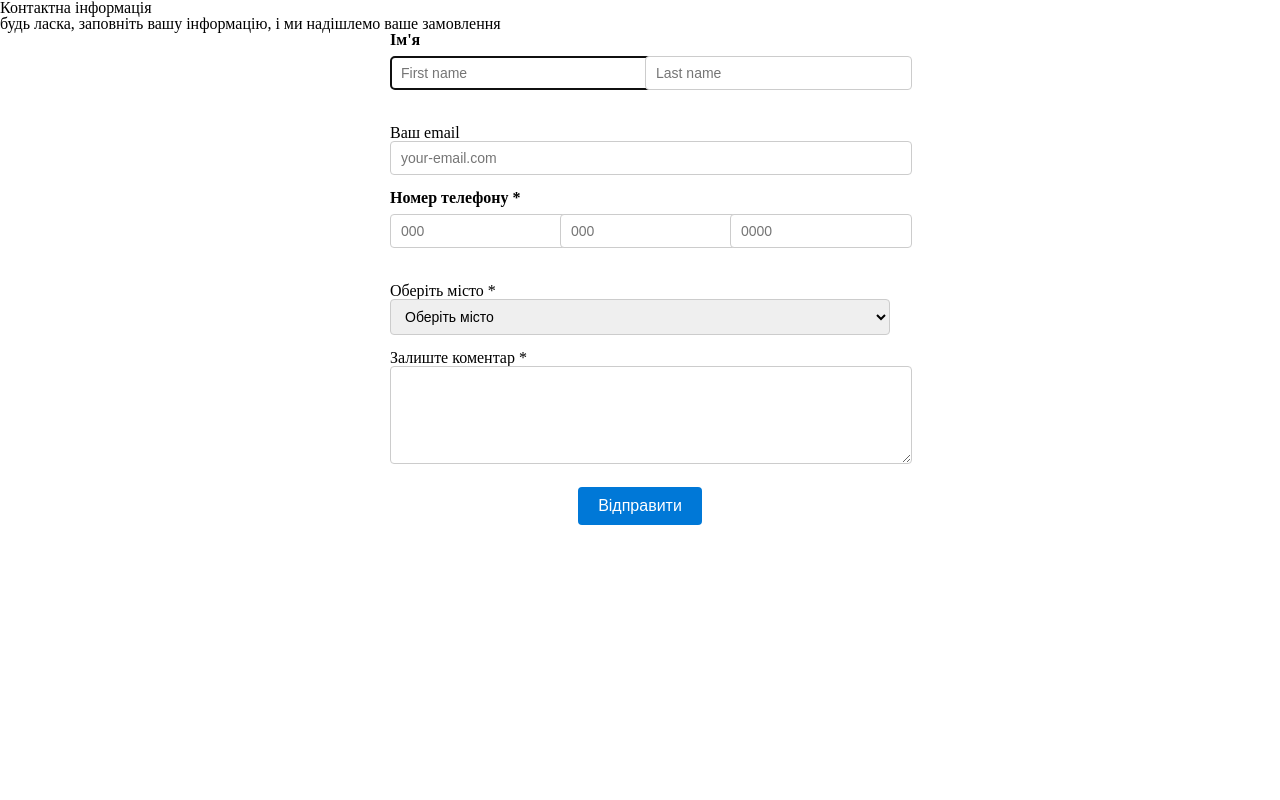
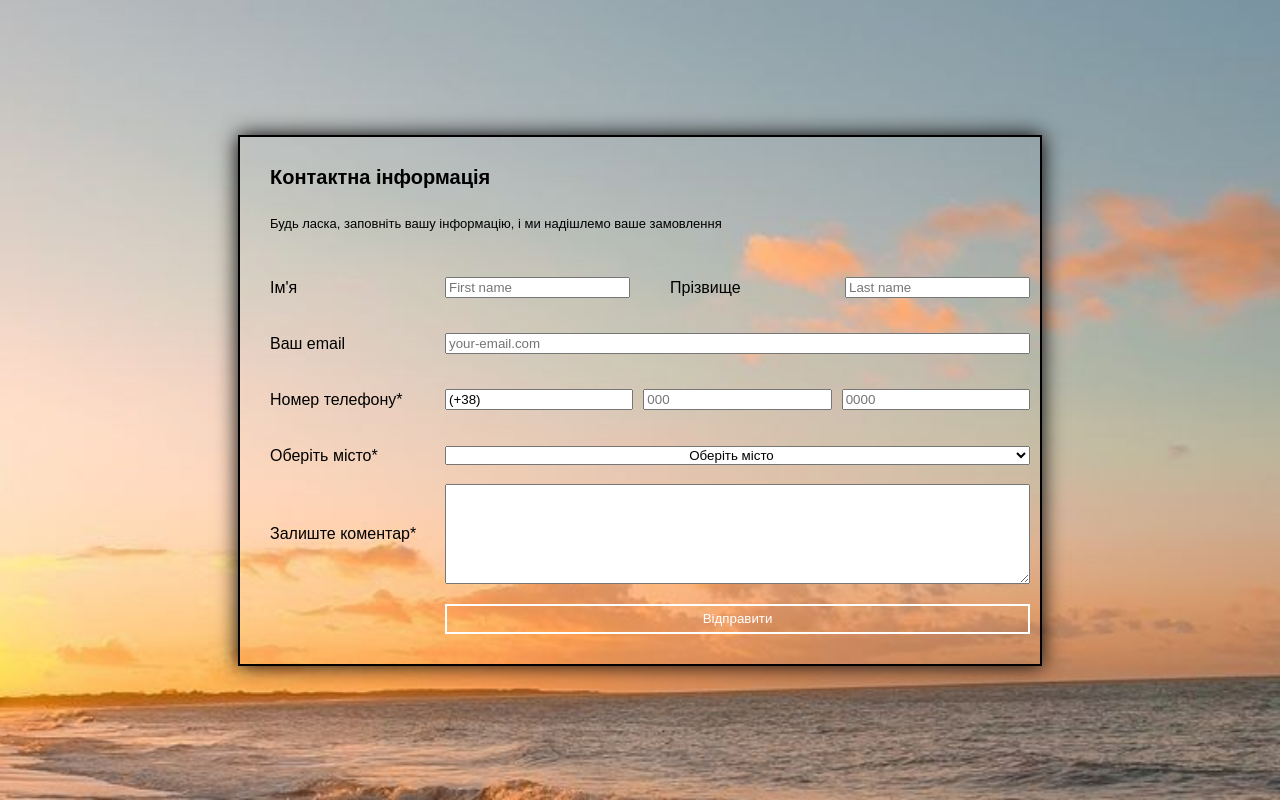
Before and after one commit to DiZi699/HTML-form-regular, a plain HTML site: page index.html in a window 1280 px wide. Drawn offline with Linux system fonts and the light colour scheme.

Commit message:
Finish project

```diff
--- a/assets/css/style.css
+++ b/assets/css/style.css
@@ -1,76 +1,104 @@
-fieldset {
-    border: none; /* убрать рамку */
-    padding: 0;
-    margin-bottom: 20px;
+* {
+    box-sizing: border-box;
 }
 
-fieldset legend {
-    font-weight: bold;
-    margin-bottom: 8px;
-    display: block;
+body {
+    min-height: 100vh;
+    display: flex;
+    justify-content: center;
+    align-items: center;
+    flex-direction: column;
+    font-family: Arial, Helvetica, sans-serif;
+    background-image: url("../pictures/8eb93e7ffdb7ea45509abc04563b726e.jpg");
+    background-size: cover;
+    background-position: 25% 25%;
+}
+h1,
+div {
+    text-align: center;
+}
+form {
+    flex: 1;
+    display: flex;
+    flex-direction: column;
+    justify-content: space-between;
+}
+label {
+    width: 100%;
+    display: flex;
+    justify-content: flex-start;
+    align-items: center;
+    padding: 0 10px;
+    gap: 0 5px;
+}
+input {
+    outline: none;
+    width: 100%;
+    display: flex;
+    justify-content: space-between;
 }
 
-fieldset label {
-    flex: 1;
-}
-
-fieldset input {
-    width: 100%;
-}
-
-fieldset:first-of-type {
-    display: flex;
-    gap: 10px; /* расстояние между first name и last name */
-}
-fieldset:nth-of-type(2) {
-    display: flex;
-    gap: 10px;
-}
-
-fieldset:nth-of-type(2) input {
-    width: 100%;
-}
-form {
-    max-width: 500px;
-    margin: 0 auto;
-}
-
-label {
-    display: block;
-    margin-bottom: 15px;
-}
-
-input,
-select,
-textarea {
-    width: 100%;
-    padding: 8px 10px;
-    font-size: 14px;
-    border: 1px solid #ccc;
-    border-radius: 4px;
-}
-
-textarea {
-    min-height: 80px;
-}
-button {
-    display: block;
-    margin: 20px auto 0;
-    padding: 10px 20px;
-    background-color: #0078d7;
-    color: #fff;
-    border: none;
-    border-radius: 4px;
-    font-size: 16px;
-    cursor: pointer;
-}
-
-button:hover {
-    background-color: #005fa3;
-}
 .valid {
     border: 2px solid green;
 }
 .invalid {
     border: 2px solid red;
 }
+
+fieldset {
+    display: flex;
+    flex-direction: row;
+}
+span {
+    min-width: 150px;
+    margin: 20px;
+}
+.phone-fieldset {
+    display: flex;
+    align-items: center;
+    gap: 10px;
+}
+
+.phone-inputs {
+    display: flex;
+    flex: 1;
+    gap: 10px;
+}
+
+.changeTown {
+    max-width: 30px;
+}
+main {
+    border: 2px solid black;
+    box-shadow: 0 0 20px;
+}
+
+h1,
+.contactParagraph {
+    display: flex;
+    justify-content: flex-start;
+    margin: 30px 20px;
+    padding: 0 10px;
+    font-size: 13px;
+}
+
+textarea {
+    width: 100%;
+    min-height: 100px;
+}
+button {
+    margin: 20px 10px 30px 205px;
+    background: transparent;
+    border: 2px solid white;
+    color: white;
+    height: 30px;
+    cursor: pointer;
+}
+select {
+    width: 100%;
+    text-align: center;
+}
+h1 {
+    font-size: 20px;
+    font-weight: bold;
+}
--- a/assets/js/index.js
+++ b/assets/js/index.js
@@ -2,7 +2,10 @@ const inputsRegularExp = {
     "first-name": /^[A-Z][a-z]{2,19}(-[A-Z][a-z]{2,19})?$/,
     "last-name": /^[A-Z][a-z]{2,19}(-[A-Z][a-z]{2,19})?$/,
     "user-email": /^[\w.-]+@[a-z]+\..+/,
-    "user-number": /^\+380\d{9}$/,
+    "user-number1": /^\(\+38\)\d{3}$/,
+    "user-number2": /^\d{3}$/,
+    "user-number3": /^\d{4}$/,
+    "user-comment": /^[A-Za-zА-Яа-яЁё0-9\s.,!?()\-]{10,500}$/,
 };
 
 const inputs = document.querySelectorAll("input");
--- a/index.html
+++ b/index.html
@@ -11,30 +11,35 @@
     <body>
         <main>
             <h1>Контактна інформація</h1>
-            <div>
-                будь ласка, заповніть вашу інформацію, і ми надішлемо ваше
+            <div class="contactParagraph">
+                Будь ласка, заповніть вашу інформацію, і ми надішлемо ваше
                 замовлення
             </div>
             <form action="" method="post">
                 <fieldset>
-                    <legend><span>Ім'я</span></legend>
-                    <label>
+                    <label class="name-label">
+                        <span class="userName">Ім'я</span>
                         <input
                             type="text"
                             name="first-name"
+                            id="first-name"
                             autofocus
                             placeholder="First name"
                             tabindex="1"
                         />
                     </label>
-                    <label>
+
+                    <label class="name-label">
+                        <span class="userName">Прізвище</span>
                         <input
                             type="text"
                             name="last-name"
                             placeholder="Last name"
                             tabindex="2"
-                    /></label>
+                        />
+                    </label>
                 </fieldset>
+
                 <label
                     ><span>Ваш email</span>
                     <input
@@ -43,37 +48,38 @@
                         placeholder="your-email.com"
                         tabindex="3"
                 /></label>
-                <fieldset>
-                    <legend>
-                        <span><span>Номер телефону *</span></span>
-                    </legend>
-                    <label
-                        ><input
+                <fieldset class="phone-fieldset">
+                    <label class="phone-label">
+                        <span>Номер телефону*</span>
+                        <div class="phone-inputs">
+                            <input
                                 type="tel"
                                 placeholder="000"
-                            name="user-number"
+                                name="user-number1"
                                 required
                                 tabindex="4"
-                    /></label>
-                    <label>
+                                value="(+38)"
+                            />
                             <input
                                 type="tel"
-                            name="user-number"
+                                name="user-number2"
                                 placeholder="000"
                                 required
                                 tabindex="5"
-                    /></label>
-                    <label
-                        ><input
+                            />
+                            <input
                                 type="tel"
                                 placeholder="0000"
-                            name="user-number"
+                                name="user-number3"
                                 required
                                 tabindex="6"
-                    /></label>
+                            />
+                        </div>
+                    </label>
                 </fieldset>
+
                 <label
-                    ><span>Оберіть місто *</span>
+                    ><span>Оберіть місто*</span>
                     <select
                         name="select-city"
                         id="select-city"
@@ -91,7 +97,7 @@
                 >
 
                 <label
-                    ><span>Залиште коментар *</span>
+                    ><span>Залиште коментар*</span>
                     <textarea
                         name="user-comment"
                         id="user-comment"
```
Also changed, not shown: assets/pictures/8eb93e7ffdb7ea45509abc04563b726e.jpg (added). Lines whose indentation alone changed are shown as unchanged.
